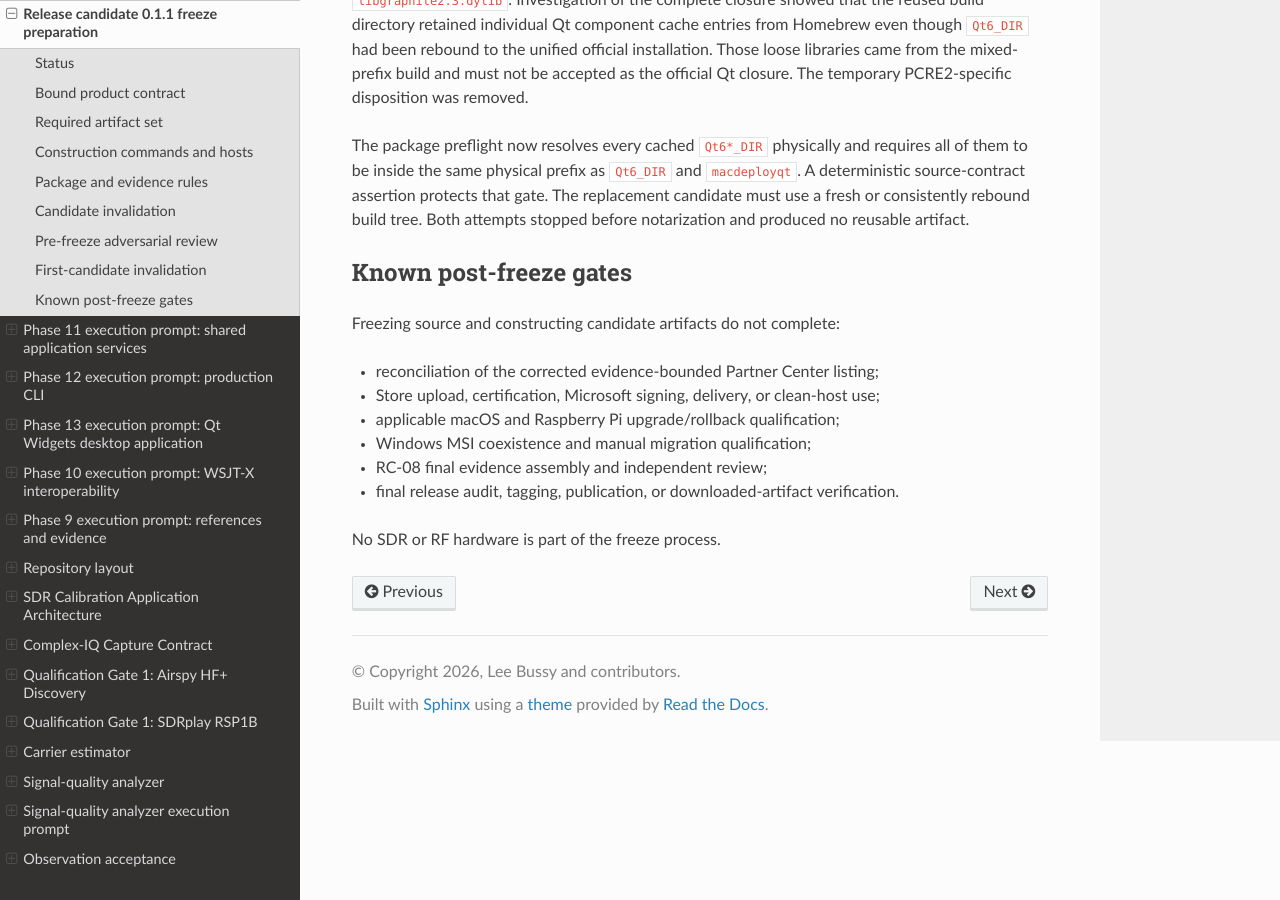
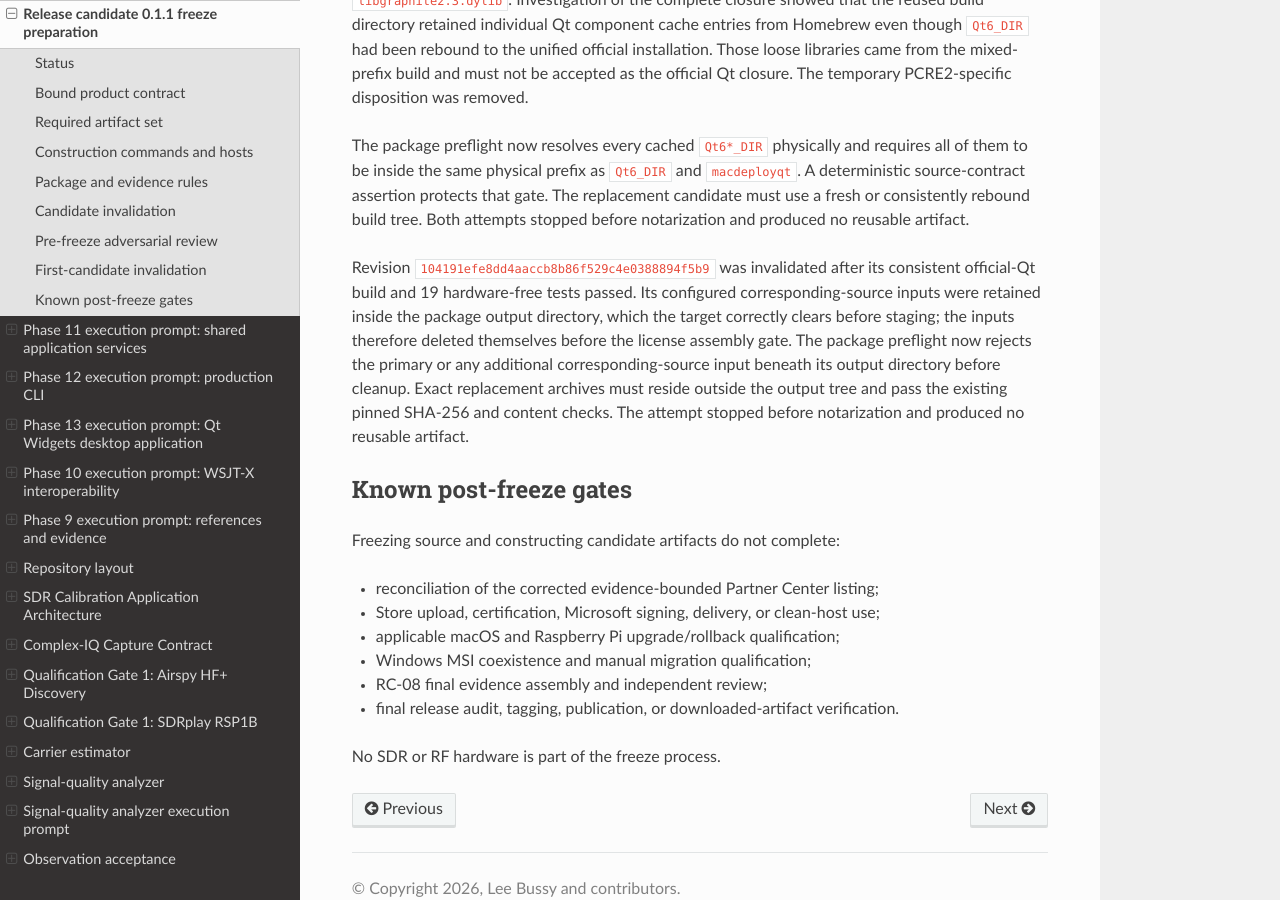
Before and after one commit to lbussy/SDR-Calibration, a Sphinx documentation site: the page built from docs/development/release-candidate-0.1.1-freeze-preparation.md, in a window 1280 px wide and 900 px high, scrolled down 3759 px. Built offline with Sphinx 7.4.7 and the Read the Docs theme 3.1.0, drawn with Linux system fonts in a browser that asks for light colours.

Commit message:
Protect release source inputs from cleanup

```diff
--- a/docs/development/release-candidate-0.1.1-freeze-preparation.md
+++ b/docs/development/release-candidate-0.1.1-freeze-preparation.md
@@ -181,6 +181,16 @@ requires all of them to be inside the same physical prefix as `Qt6_DIR` and
 The replacement candidate must use a fresh or consistently rebound build tree.
 Both attempts stopped before notarization and produced no reusable artifact.
 
+Revision `104191efe8dd4aaccb8b86f529c4e0388894f5b9` was invalidated after its
+consistent official-Qt build and 19 hardware-free tests passed. Its configured
+corresponding-source inputs were retained inside the package output directory,
+which the target correctly clears before staging; the inputs therefore deleted
+themselves before the license assembly gate. The package preflight now rejects
+the primary or any additional corresponding-source input beneath its output
+directory before cleanup. Exact replacement archives must reside outside the
+output tree and pass the existing pinned SHA-256 and content checks. The attempt
+stopped before notarization and produced no reusable artifact.
+
 ## Known post-freeze gates
 
 Freezing source and constructing candidate artifacts do not complete:
```
Also changed, not shown: 2 other files.
